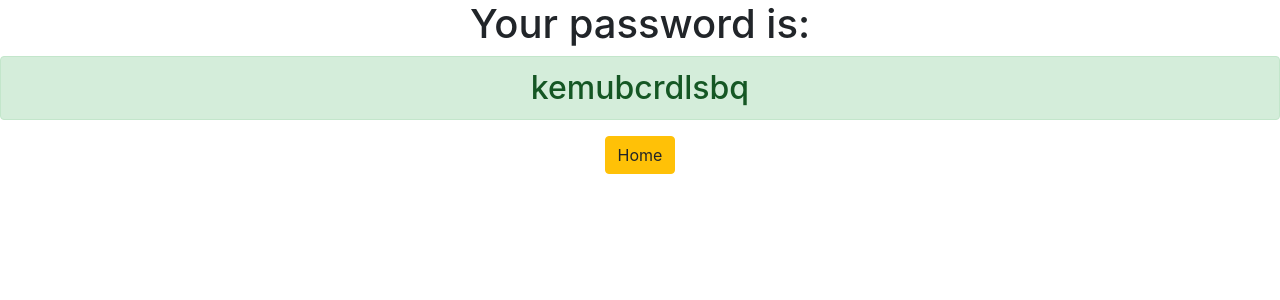
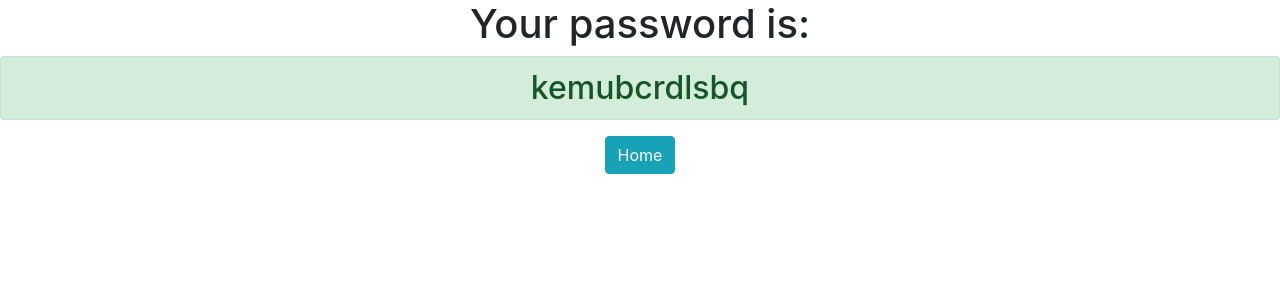
Before and after one commit to dima-piv/password_generator-project, a Django app: page /password in a window 1280 px wide. Shown: the top 300 px of the page. Run offline with Django 5.2, Linux system fonts and the light colour scheme.

Commit message:
I've made some changes

```diff
--- a/generator/templates/generator/password.html
+++ b/generator/templates/generator/password.html
@@ -3,5 +3,5 @@
 <div class="conteiner text-center">
   <h1>Your password is:</h1>
   <h2 class="alert alert-success">{{ password }}</h2>
-  <a href="{% url 'home' %}" class='btn btn-warning'>Home</a>
+  <a href="{% url 'home' %}" class='btn btn-info'>Home</a>
 </div>
--- a/password_generator/settings.py
+++ b/password_generator/settings.py
@@ -16,11 +16,11 @@ from pathlib import Path
 BASE_DIR = Path(__file__).resolve().parent.parent
 
 
-# Quick-start development settings - unsuitable for production
+# Quick-start development settings - unsuitable for productiSon
 # See https://docs.djangoproject.com/en/6.1/howto/deployment/checklist/
 
 # SECURITY WARNING: keep the secret key used in production secret!
-SECRET_KEY = 'django-insecure-w44!v8gy4&-j15#(p(#6ds&v9c*lohpy)^g)uxeeho-l=tug2!'
+SECRET_KEY = 'django-insecure-w44!v8gy4&-j15#(psad2%(#6ds&v9c*lohpy)^g)uxeeho-l=tug2!'
 
 # SECURITY WARNING: don't run with debug turned on in production!
 DEBUG = True
```
